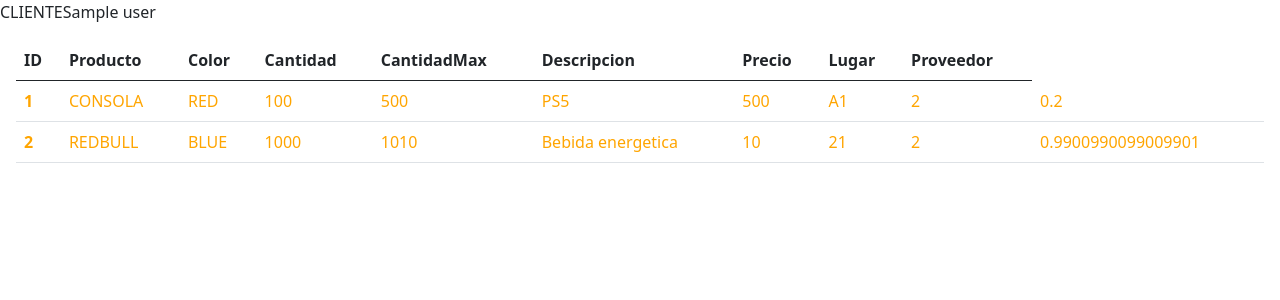
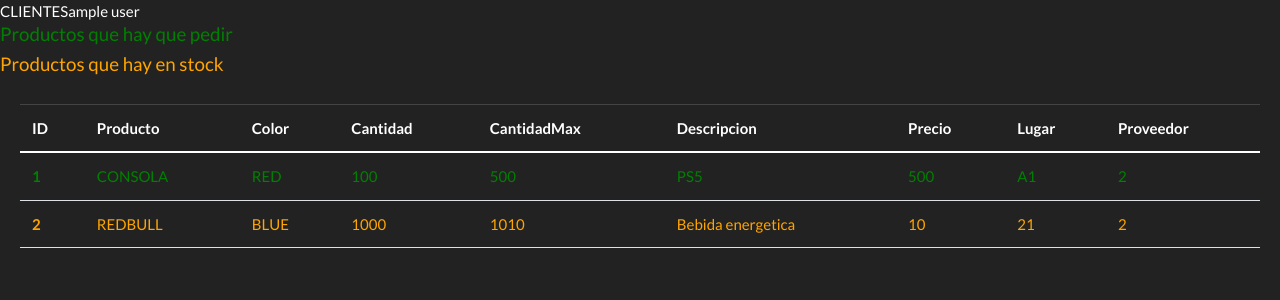
Before and after one commit to marcosvr17101999/gestionAlmacen, a Flask app: template templates/cliente.html in a window 1280 px wide. Shown: the top 300 px of the page. Run offline with Flask 2, Linux system fonts and the light colour scheme; data comes from the database, SQL or seed files in the repository; the template is opened without the code that fills it: values that come from a table or form of the project are taken from there, most other values are stand-ins (such as "Sample title", 1, 10 or a date in 2020); some libraries are stand-ins or nearby versions.

Commit message:
maldito punto o coma

```diff
--- a/static/main.css
+++ b/static/main.css
@@ -1,5 +1,5 @@
 .stock{
-    color: #ff0000;
+    color: #008000;
 }
 .stock2{
     color: #ffa500;
--- a/templates/cliente.html
+++ b/templates/cliente.html
@@ -5,11 +5,17 @@
     <title>Cliente</title>
     <link rel="stylesheet" href="{{ url_for('static',filename='main.css')}}">
     <link href="https://cdn.jsdelivr.net/npm/bootstrap@5.0.0-beta3/dist/css/bootstrap.min.css" rel="stylesheet" integrity="sha384-eOJMYsd53ii+scO/bJGFsiCZc+5NDVN2yr8+0RDqr0Ql0h+rP48ckxlpbzKgwra6" crossorigin="anonymous">
+    <link rel="stylesheet" href="https://cdn.jsdelivr.net/npm/bootswatch@4.5.2/dist/darkly/bootstrap.min.css">
+    <link href="https://fonts.googleapis.com/css2?family=Permanent+Marker&display=swap" rel="stylesheet">
+    <link rel="stylesheet" href="https://cdn.jsdelivr.net/npm/@fortawesome/fontawesome-free@5.15.3/css/fontawesome.min.css" integrity="sha384-wESLQ85D6gbsF459vf1CiZ2+rr+CsxRY0RpiF1tLlQpDnAgg6rwdsUF1+Ics2bni" crossorigin="anonymous">
 
 
 </head>
 <body>
     CLIENTE{{usu.user}}
+    <h5 class="stock">Productos que hay que pedir</h5>
+    <h5 class="stock2">Productos que hay en stock</h5>
+
     <div class="card-body col-12">
         <table class="table">
             <thead>
@@ -29,16 +35,15 @@
             <tbody>
             {% for producto in productos %}
             <tr>
-                <th class="{% if (producto.cantidad/producto.cantidadmax < 0,90) %} stock {% endif %} {% if (producto.cantidad/producto.cantidadmax > 0,90) %} stock2 {% endif %}">{{producto.id}}</th>
-                <td class="{% if (producto.cantidad/producto.cantidadmax < 0,90) %} stock {% endif %} {% if (producto.cantidad/producto.cantidadmax > 0,90) %} stock2 {% endif %}">{{producto.producto}}</td>
-                <td class="{% if (producto.cantidad/producto.cantidadmax < 0,90) %} stock {% endif %} {% if (producto.cantidad/producto.cantidadmax > 0,90) %} stock2 {% endif %}">{{producto.color}}</td>
-                <td class="{% if (producto.cantidad/producto.cantidadmax < 0,90) %} stock {% endif %} {% if (producto.cantidad/producto.cantidadmax > 0,90) %} stock2 {% endif %}">{{producto.cantidad}}</td>
-                <td class="{% if (producto.cantidad/producto.cantidadmax < 0,90) %} stock {% endif %} {% if (producto.cantidad/producto.cantidadmax > 0,90) %} stock2 {% endif %}">{{producto.cantidadmax}}</td>
-                <td class="{% if (producto.cantidad/producto.cantidadmax < 0,90) %} stock {% endif %} {% if (producto.cantidad/producto.cantidadmax > 0,90) %} stock2 {% endif %}">{{producto.descripcion}}</td>
-                <td class="{% if (producto.cantidad/producto.cantidadmax < 0,90) %} stock {% endif %} {% if (producto.cantidad/producto.cantidadmax > 0,90) %} stock2 {% endif %}">{{producto.precio}}</td>
-                <td class="{% if (producto.cantidad/producto.cantidadmax < 0,90) %} stock {% endif %} {% if (producto.cantidad/producto.cantidadmax > 0,90) %} stock2 {% endif %}">{{producto.lugar}}</td>
-                <td class="{% if (producto.cantidad/producto.cantidadmax < 0,90) %} stock {% endif %} {% if (producto.cantidad/producto.cantidadmax > 0,90) %} stock2 {% endif %}">{{producto.proveedor}}</td>
-                <td class="{% if (producto.cantidad/producto.cantidadmax < 0,90) %} stock {% endif %} {% if (producto.cantidad/producto.cantidadmax > 0,90) %} stock2 {% endif %}">{{producto.cantidad/producto.cantidadmax}}</td>
+                <th class="{% if (producto.cantidad/producto.cantidadmax < 0.90) %} stock {% else %} stock2 {% endif %}">{{producto.id}}</th>
+                <td class="{% if (producto.cantidad/producto.cantidadmax < 0.90) %} stock {% else %} stock2 {% endif %}">{{producto.producto}}</td>
+                <td class="{% if (producto.cantidad/producto.cantidadmax < 0.90) %} stock {% else %} stock2 {% endif %}">{{producto.color}}</td>
+                <td class="{% if (producto.cantidad/producto.cantidadmax < 0.90) %} stock {% else %} stock2 {% endif %}">{{producto.cantidad}}</td>
+                <td class="{% if (producto.cantidad/producto.cantidadmax < 0.90) %} stock {% else %} stock2 {% endif %}">{{producto.cantidadmax}}</td>
+                <td class="{% if (producto.cantidad/producto.cantidadmax < 0.90) %} stock {% else %} stock2 {% endif %}">{{producto.descripcion}}</td>
+                <td class="{% if (producto.cantidad/producto.cantidadmax < 0.90) %} stock {% else %} stock2 {% endif %}">{{producto.precio}}</td>
+                <td class="{% if (producto.cantidad/producto.cantidadmax < 0.90) %} stock {% else %} stock2 {% endif %}">{{producto.lugar}}</td>
+                <td class="{% if (producto.cantidad/producto.cantidadmax < 0.90) %} stock {% else %} stock2 {% endif %}">{{producto.proveedor}}</td>
 
             </tr>
             {% endfor %}
```
